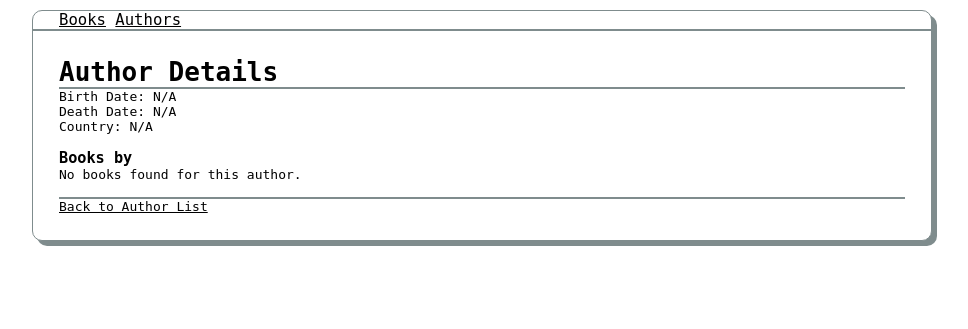
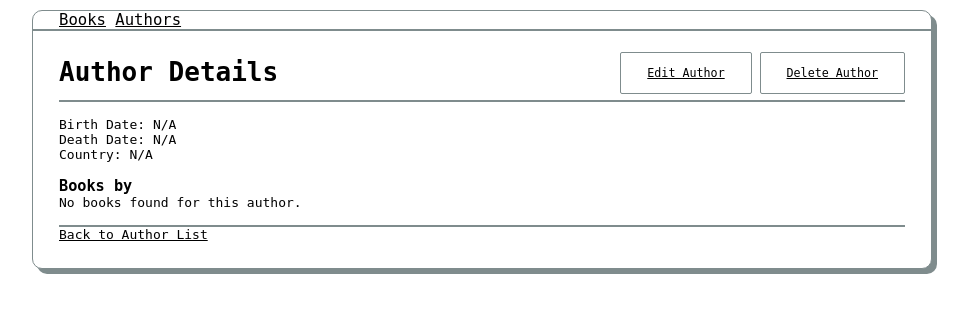
Before and after one commit to rafaelmuto/automatic-octo-happiness, a Django app: template DjangoProject/library/templates/library/author_detail.html in a window 1280 px wide. Shown: the top 329 px of the page, without its empty margins (158-1126 px from the left). Run offline with Django 5.2, Linux system fonts and the light colour scheme; the template is opened without the code that fills it, so the values that code supplies are empty.

Commit message:
minor design adjustments

```diff
--- a/DjangoProject/library/static/library/base_style.css
+++ b/DjangoProject/library/static/library/base_style.css
@@ -56,6 +56,9 @@
      max-width: var(--max_w);
  }
 
+ .align-right {
+     float: right;
+ }
 
  a:link {
      color: black;
--- a/DjangoProject/library/templates/library/author_detail.html
+++ b/DjangoProject/library/templates/library/author_detail.html
@@ -2,8 +2,16 @@
 
 {% block content %}
 <div class="container">
-    <h1>Author Details</h1>
+    <div class="container_header">
+        <h1>Author Details</h1>
+        <span class="align-right">
+            <a href="{% url 'library:author_edit' author.id %}" class="btn">Edit Author</a>
+            <a href="{% url 'library:author_delete' author.id %}" class="btn">Delete Author</a>
+        </span>
+    </div>
     <hr>
+
+    <br>
 
     <h2>{{ author.name }}</h2>
     <p>Birth Date: {{ author.birth_date|default:"N/A" }}</p>
--- a/DjangoProject/library/templates/library/author_list.html
+++ b/DjangoProject/library/templates/library/author_list.html
@@ -19,7 +19,7 @@
         <li>
             <strong><a href="{% url 'library:author_detail' author.id %}">{{ author.name }}</a>
             </strong>  [{{ author.birth_date|date:"d-m-Y" }}~{{ author.death_date|date:"d-m-Y" }}]
-            <span style="float: right;">
+            <span class="align-right">
                 <a href="{% url 'library:author_edit' author.id %}">[Edit]</a>
                 <a href="{% url 'library:author_delete' author.id %}" class="delete-link">[Delete]</a>
             </span>
--- a/DjangoProject/library/templates/library/book_list.html
+++ b/DjangoProject/library/templates/library/book_list.html
@@ -19,7 +19,7 @@
         <li>
             <strong><a href="{% url 'library:book_detail' book.id %}">{{ book.title }}</a>
             </strong> by {{ book.author.name }} ({{ book.publish_date.year }})
-            <span style="float: right;">
+            <span class="align-right">
                 <a href="{% url 'library:book_edit' book.id %}">[Edit]</a>
                 <a href="{% url 'library:book_delete' book.id %}" class="delete-link">[Delete]</a>
             </span>
```
Also changed, not shown: DjangoProject/library/templates/library/book_detail.html (+8 -1 lines).
